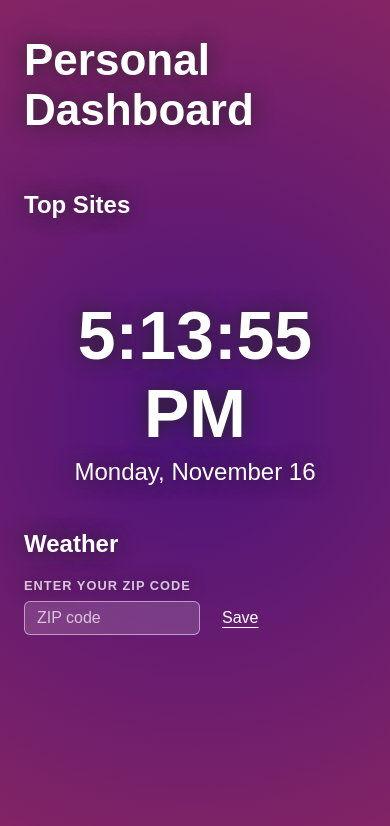
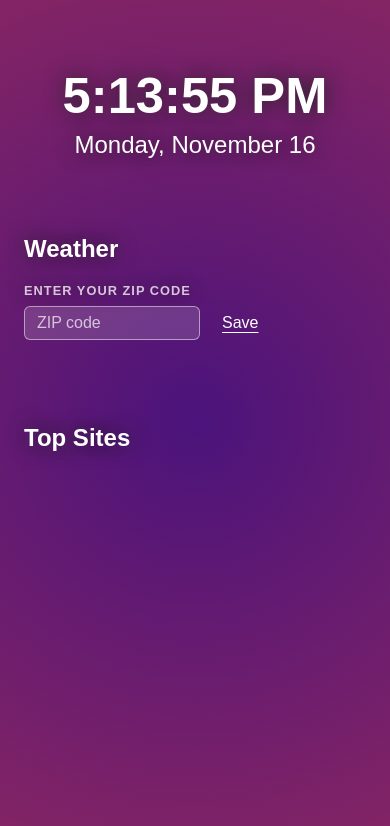
Before and after one commit to iccir919/personal-dashboard, a browser extension: page index.html in a window 390 px wide. Drawn offline with Linux system fonts and the light colour scheme; no server answers.

Commit message:
Layout adapts to medium and narrow screens

```diff
--- a/index.css
+++ b/index.css
@@ -16,7 +16,8 @@ body {
 }
 
 body {
-    height: 100vh;
+    min-height: 100vh;
+    background-attachment: fixed;
     padding: 1.5em;
     color: white;
     font-family: Arial, Helvetica, sans-serif;
@@ -46,26 +47,36 @@ body {
 
 /* ========== Layout ========== */
 
+/* Wide: three columns, with weather a little wider */
 main {
-    height: 100%;
-    display: flex;
-    justify-content: space-between;
-    gap: 1%;
+    display: grid;
+    grid-template-columns: minmax(0, 1fr) minmax(0, 1fr) minmax(0, 1.25fr);
+    grid-template-areas: "sites moon weather";
+    gap: 2em;
 }
 
 .layout-col {
     display: flex;
     flex-direction: column;
-    width: 30%;
+    min-width: 0;
 }
 
 .left-col {
+    grid-area: sites;
     justify-content: space-between;
 }
 
 .mid-col {
+    grid-area: moon;
     justify-content: flex-start;
     gap: 1em;
+}
+
+.right-col {
+    grid-area: weather;
+    width: 100%;
+    max-width: 38rem;
+    justify-self: end;
 }
 
 .section-heading {
@@ -204,6 +215,10 @@ main {
     line-height: 1;
 }
 
+.moon-timeline-date {
+    white-space: nowrap;
+}
+
 .moon-timeline-phase.is-past {
     opacity: 0.6;
 }
@@ -218,7 +233,9 @@ main {
 
 #time-text {
     text-align: center;
-    font-size: 4.25rem;
+    /* 5% of the window's width, but never smaller than 2.5rem or bigger than 4.25rem */
+    font-size: clamp(2.5rem, 5vw, 4.25rem);
+    white-space: nowrap;
     margin-bottom: 0;
 }
 
@@ -356,7 +373,7 @@ main {
     flex-direction: column;
 }
 
-/* "Right Now" and "Next 6 Days" labels (font styles are in Base) */
+/* "Forecast" label (font styles are in Base) */
 #forecast-container h3 {
     margin: 1.5em 0 0.25em;
     padding-bottom: 0.4em;
@@ -366,10 +383,9 @@ main {
 /* Each row: name | icon | wind | temperatures */
 .weather-period-container {
     display: grid;
-    grid-template-columns: 9rem minmax(0, 1fr) 7em 6.5em;
+    grid-template-columns: minmax(8rem, 1fr) 7.5rem 7em 6.5em;
     gap: 0.75em;
     align-items: center;
-    gap: 1em;
     padding: 1.25em 0;
 }
 
@@ -400,7 +416,7 @@ main {
 .weather-wind {
     font-size: 0.9rem;
     opacity: 0.85;
-    text-align: right;
+    text-align: left;
     white-space: nowrap;
 }
 
@@ -504,15 +520,54 @@ main {
 }
 
 
-/* ========== Small screens ========== */
+/* ========== Smaller screens ========== */
 
-@media (max-width: 768px) {
+/* Medium: moon and clock top left, top sites under them, weather on the right */
+@media (max-width: 1300px) {
     main {
-        flex-direction: column;
-        height: auto;
+        grid-template-columns: minmax(0, 1fr) minmax(0, 1.25fr);
+        grid-template-areas:
+            "moon  weather"
+            "sites weather";
     }
 
-    .layout-col {
-        width: 100%;
+    /* The big title takes up a lot of room for little benefit at this size */
+    .app-title {
+        display: none;
     }
 }
+
+/* Narrow: one column: time, weather, moon, top sites */
+@media (max-width: 800px) {
+    main {
+        grid-template-columns: minmax(0, 1fr);
+        grid-template-areas:
+            "time"
+            "weather"
+            "moon"
+            "sites";
+    }
+
+    /* Let the clock and the moon be placed separately */
+    .mid-col {
+        display: contents;
+    }
+
+    .time-container {
+        grid-area: time;
+    }
+
+    /* The clock has the full width here, so let it be bigger */
+    #time-text {
+        font-size: clamp(3rem, 13vw, 5rem);
+    }
+
+    /* Center the weather in the single column */
+    .right-col {
+        justify-self: center;
+    }
+
+    #moon-section {
+        grid-area: moon;
+    }
+}
```
